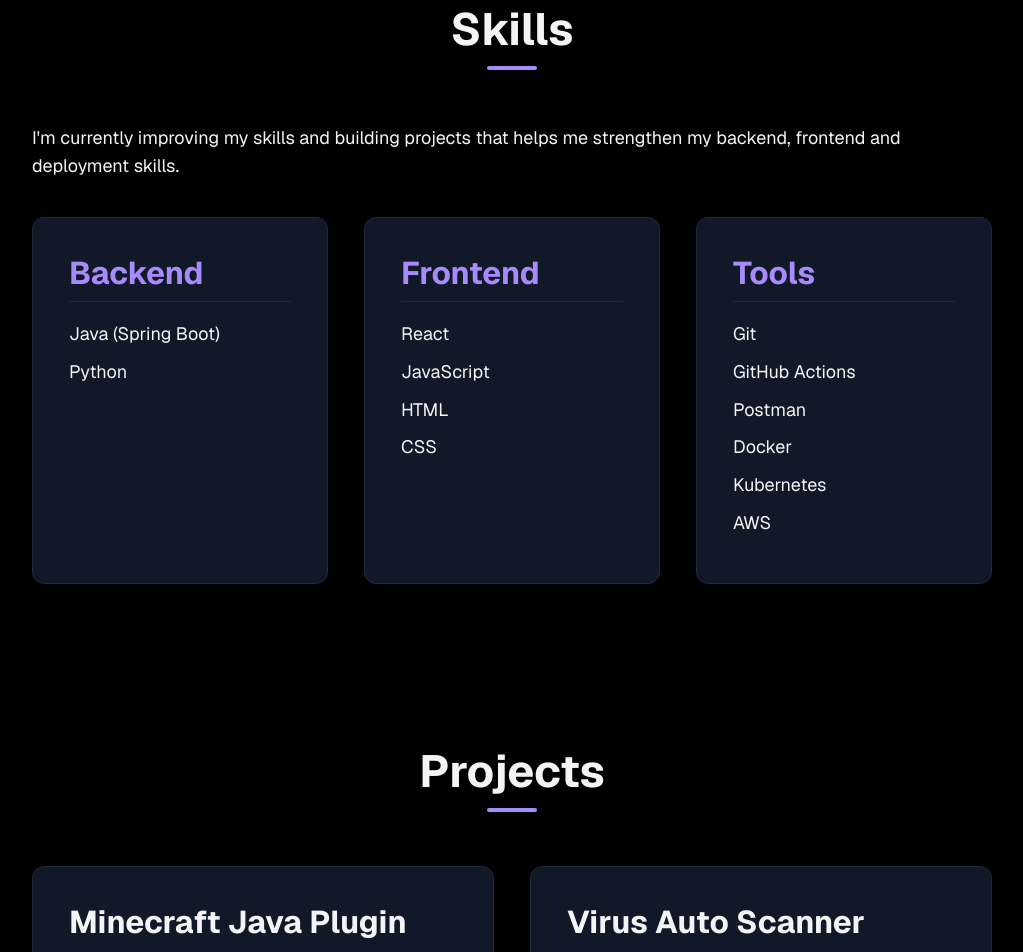
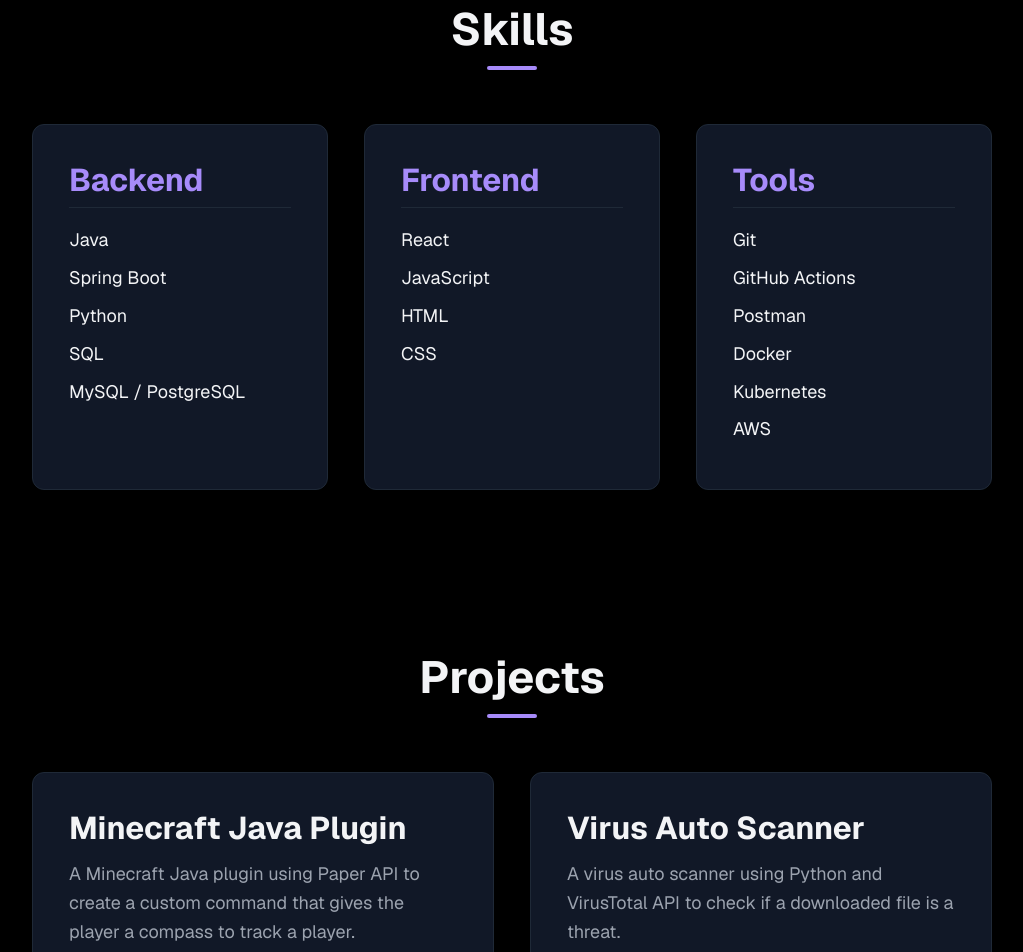
Before and after one commit to WhyNotAri/AriMorales, a React (Vite) app: page / in a window 1280 px wide. Shown: the part 1360-2312 px from the top of the page, without its empty margins (128-1151 px from the left). Built offline with nearby package versions, Linux system fonts and the light colour scheme.

Commit message:
updated skills section

```diff
--- a/src/App.css
+++ b/src/App.css
@@ -227,7 +227,7 @@
 
 .project p {
   color: var(--text-muted);
-  font-size: 1.05rem;
+  font-size: 1rem;
 }
 
 /* Contact */
--- a/src/components/sections/Skills.jsx
+++ b/src/components/sections/Skills.jsx
@@ -2,7 +2,7 @@
     const mySkills = [
         {
             category: 'Backend',
-            skills: ['Java (Spring Boot)', 'Python']
+            skills: ['Java', 'Spring Boot', 'Python', 'SQL', 'MySQL / PostgreSQL']
         },
         {
             category: 'Frontend',
@@ -17,10 +17,6 @@
     return (
         <section id="skills">
             <h2>Skills</h2>
-            <p>
-                I'm currently improving my skills and building projects that helps me strengthen my
-                backend, frontend and deployment skills.
-            </p>
             <div className="skills">
                 {mySkills.map((category, index) => (
                     <div key={index} className="category">
```
